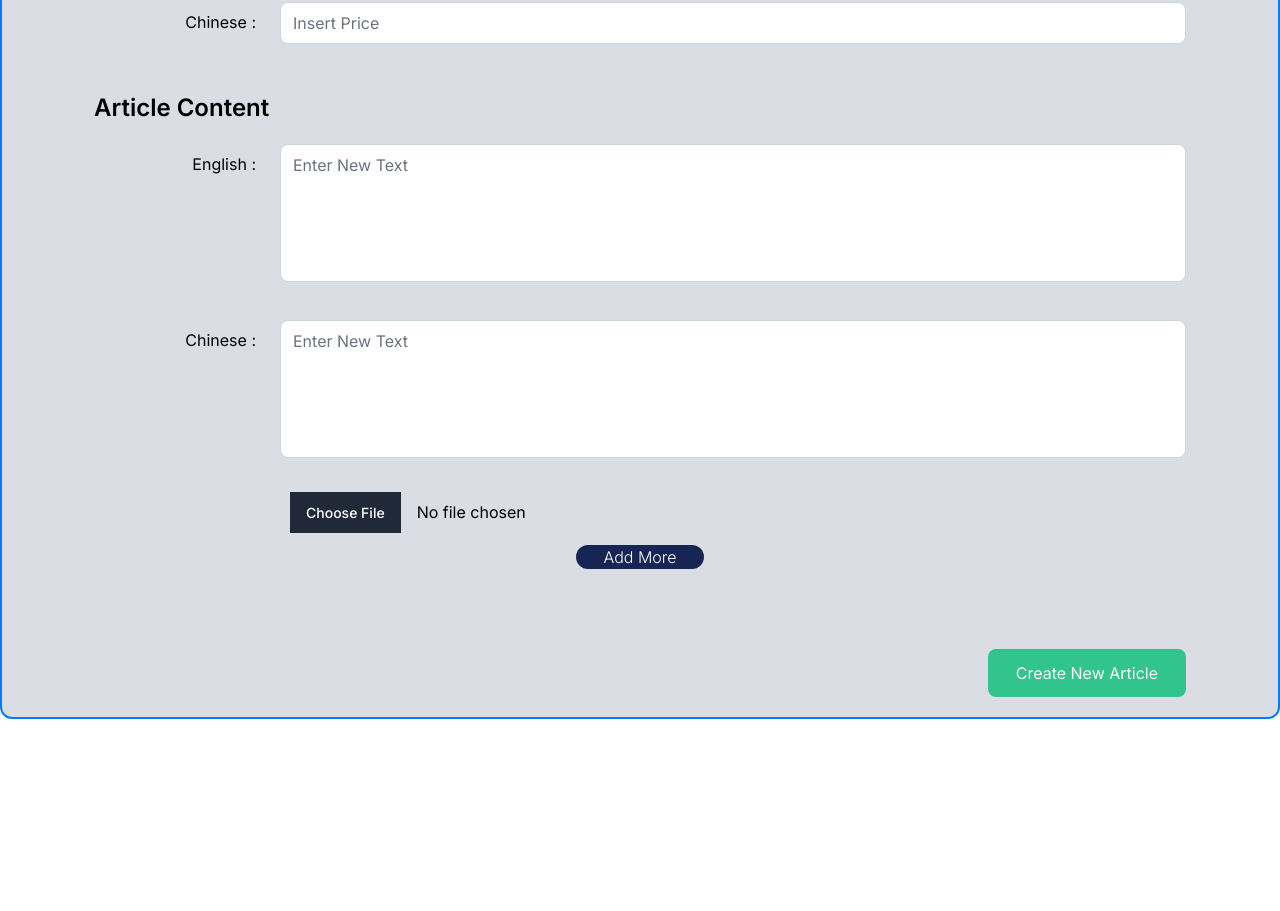
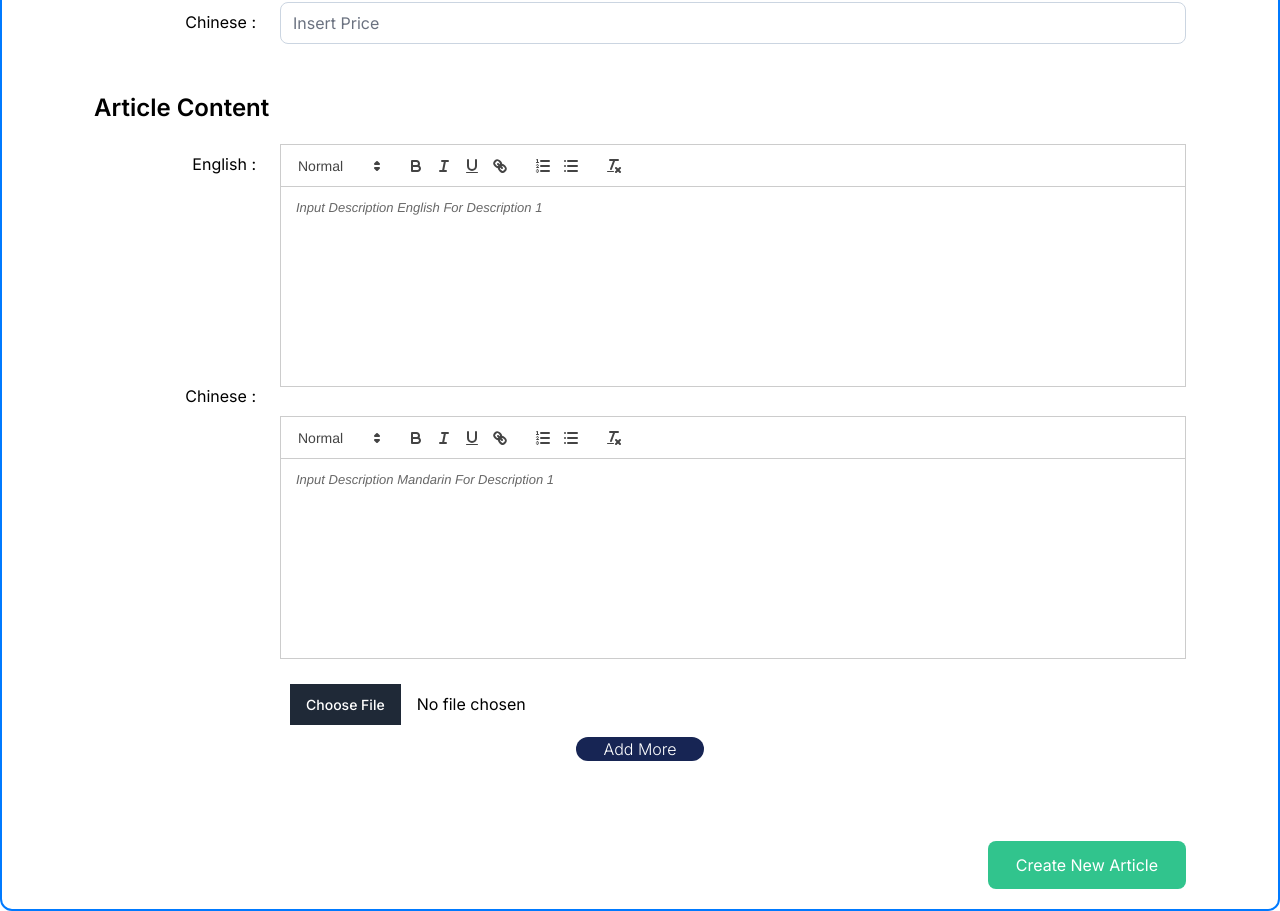
Before and after one commit to fikriymnn/tys-cons, a Next.js app: page /dashboardAdmin/articles/create in a window 1280 px wide. Shown: the part 591-1502 px from the top of the page. Before the commit the page ends 1310 px from the top, so only its background shows below. Built offline with nearby package versions, Linux system fonts and the light colour scheme.

Commit message:
add rich text

```diff
--- a/src/app/dashboardAdmin/articles/create/page.jsx
+++ b/src/app/dashboardAdmin/articles/create/page.jsx
@@ -1,6 +1,8 @@
 "use client";
 import React from "react";
 import { useState, useEffect } from "react";
+import ReactQuill from 'react-quill';
+import 'react-quill/dist/quill.snow.css';
 import {
   collection,
   addDoc,
@@ -185,7 +187,7 @@ function CreateArticle() {
         </div>
       )}
 
-      <div className="w-full  z-40 rounded-xl border-[#007aff] border-2 bgtr top-0">
+      <div className="w-full  z-40 rounded-xl border-[#007aff] border-2  top-0">
         <div className=" bg-[#007aff] flex  text-2xl font-semibold py-7 rounded-t-xl text-white ">
           <div className="w-1/12"></div>
           <div className=" w-10/12 flex justify-center items-center">
@@ -313,18 +315,18 @@ function CreateArticle() {
                     <p>English :</p>
                   </div>
                   <div className=" w-10/12 p-3">
-                    <textarea
-                      name="contentIng"
-                      value={val.contentIng}
-                      onChange={(e) => handleChange(e, i)}
-                      id=""
-                      cols="20"
-                      rows="5"
-                      placeholder="Enter New Text"
-                      color=" bg-transparent"
-                      className=" w-full resize-none rounded-lg border-slate-300 "
-                      maxLength={1000}
-                    ></textarea>
+                    <ReactQuill theme="snow" value={val.contentIng}
+                      onChange={(e) =>
+                        handleChange(
+                          {
+                            target: { value: e, name: "contentIng" },
+                          },
+                          i
+                        )
+                      }
+                      name="contentIng" placeholder={`Input Description English For Description ${i + 1
+                        }`} maxLength={2000} className="h-[200px] " />
+
                   </div>
                 </div>
                 <div className=" flex py-1 px-20">
@@ -332,18 +334,18 @@ function CreateArticle() {
                     <p>Chinese :</p>
                   </div>
                   <div className=" w-10/12 p-3">
-                    <textarea
-                      name="contentChi"
-                      value={val.contentChi}
-                      onChange={(e) => handleChange(e, i)}
-                      id=""
-                      cols="20"
-                      rows="5"
-                      placeholder="Enter New Text"
-                      color=" bg-transparent"
-                      className=" w-full resize-none rounded-lg border-slate-300 "
-                      maxLength={1000}
-                    ></textarea>
+                    <ReactQuill theme="snow" value={val.contentChi}
+                      onChange={(e) =>
+                        handleChange(
+                          {
+                            target: { value: e, name: "contentChi" },
+                          },
+                          i
+                        )
+                      }
+                      name="contentChi" placeholder={`Input Description Mandarin For Description ${i + 1
+                        }`} maxLength={2000} className="h-[200px] my-10 " />
+
                   </div>
                 </div>
 
```
